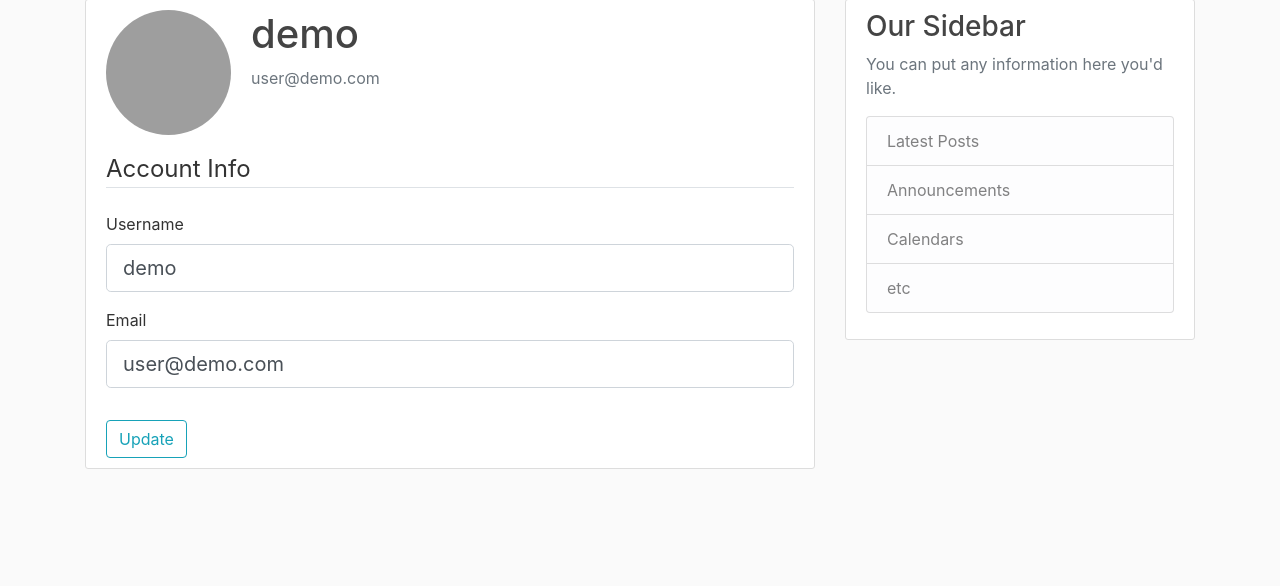
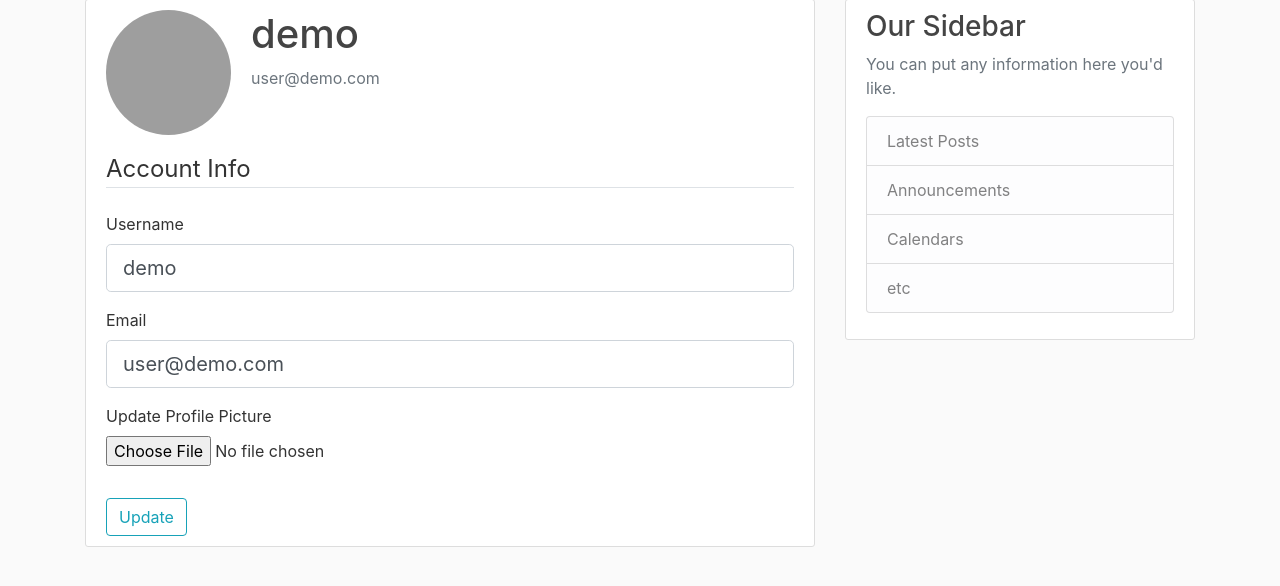
Before and after one commit to jeffery5bai/-Practice-Flask-Blog, a Flask app: page /account/ in a window 1280 px wide. Shown: the part 81-667 px from the top of the page. Run offline with Flask 3, Linux system fonts and the light colour scheme; a user stored in the database is signed in; some libraries are stand-ins or nearby versions; grey boxes are pictures that could not be loaded.

Commit message:
add user image

```diff
--- a/flaskblog/forms.py
+++ b/flaskblog/forms.py
@@ -1,4 +1,5 @@
 from flask_wtf import FlaskForm
+from flask_wtf.file import FileField, FileAllowed
 from flask_login import current_user
 from wtforms import StringField, PasswordField, SubmitField, BooleanField
 from wtforms.validators import DataRequired, Length, Email, EqualTo, ValidationError
@@ -38,6 +39,7 @@ class UpdateAccountForm(FlaskForm):
                            validators=[DataRequired(), Length(min=2, max=20)])
     email = StringField('Email',
                         validators=[DataRequired(), Email()])
+    picture = FileField('Update Profile Picture', validators=[FileAllowed(['jpg', 'png'])])
     submit = SubmitField('Update')
 
     def validate_username(self, username):
--- a/flaskblog/routes.py
+++ b/flaskblog/routes.py
@@ -1,3 +1,6 @@
+import os
+import secrets
+from PIL import Image
 from flask import render_template, redirect, url_for, flash, request
 from flaskblog import app, db, bcrypt
 from flaskblog.forms import RegistrationForm, LoginForm, UpdateAccountForm
@@ -62,11 +65,28 @@ def logout():
     logout_user()
     return redirect(url_for('home'))
 
+def save_picture(form_picture):
+    random_hex = secrets.token_hex(8)
+    _, f_ext = os.path.splitext(form_picture.filename)
+    picture_fn = random_hex + f_ext
+    picture_path = os.path.join(app.root_path, 'static/profile_pics', picture_fn)
+
+    # image re-sizing
+    output_size = (125, 125)
+    img = Image.open(form_picture)
+    img.thumbnail(output_size)
+    img.save(picture_path)
+
+    return picture_fn
+
 @app.route("/account/", methods=['GET', 'POST'])
 @login_required
 def account():
     form = UpdateAccountForm()
     if form.validate_on_submit():
+        if form.picture.data:
+            picture_file = save_picture(form.picture.data)
+            current_user.image_file = picture_file
         current_user.username = form.username.data
         current_user.email = form.email.data
         db.session.commit()
--- a/flaskblog/templates/account.html
+++ b/flaskblog/templates/account.html
@@ -10,7 +10,7 @@
             </div>
         </div>
         <!-- FORM HERE -->
-            <form method="POST" action="">
+            <form method="POST" action="", enctype="multipart/form-data">
                 {{ form.hidden_tag() }}
                 <fieldset class="form-group">
                     <legend class="border-bottom mb-4">Account Info</legend>
@@ -41,7 +41,15 @@
                             {{ form.email(class="form-control form-control-lg") }}
                         {% endif %}
                     </div>
-
+                    <div class="form-group">
+                        {{ form.picture.label() }}
+                        {{ form.picture(class="form-control-file") }}
+                        {% if form.picture.errors %}
+                            {% for error in form.picture.errors %}
+                                <span class="text-danger">{{ error }}</span></br>
+                            {% endfor %}
+                        {% endif %}
+                    </div>
                 </fieldset>
                 <div class=""form-group>
                     {{ form.submit(class="btn btn-outline-info") }}
```
Also changed, not shown: flaskblog/static/profile_pics/855507f0717da77a.jpg (added), flaskblog/static/profile_pics/8f09122442b54d3c.jpg (added), flaskblog/static/profile_pics/default.jpg (added), instance/site.db.
